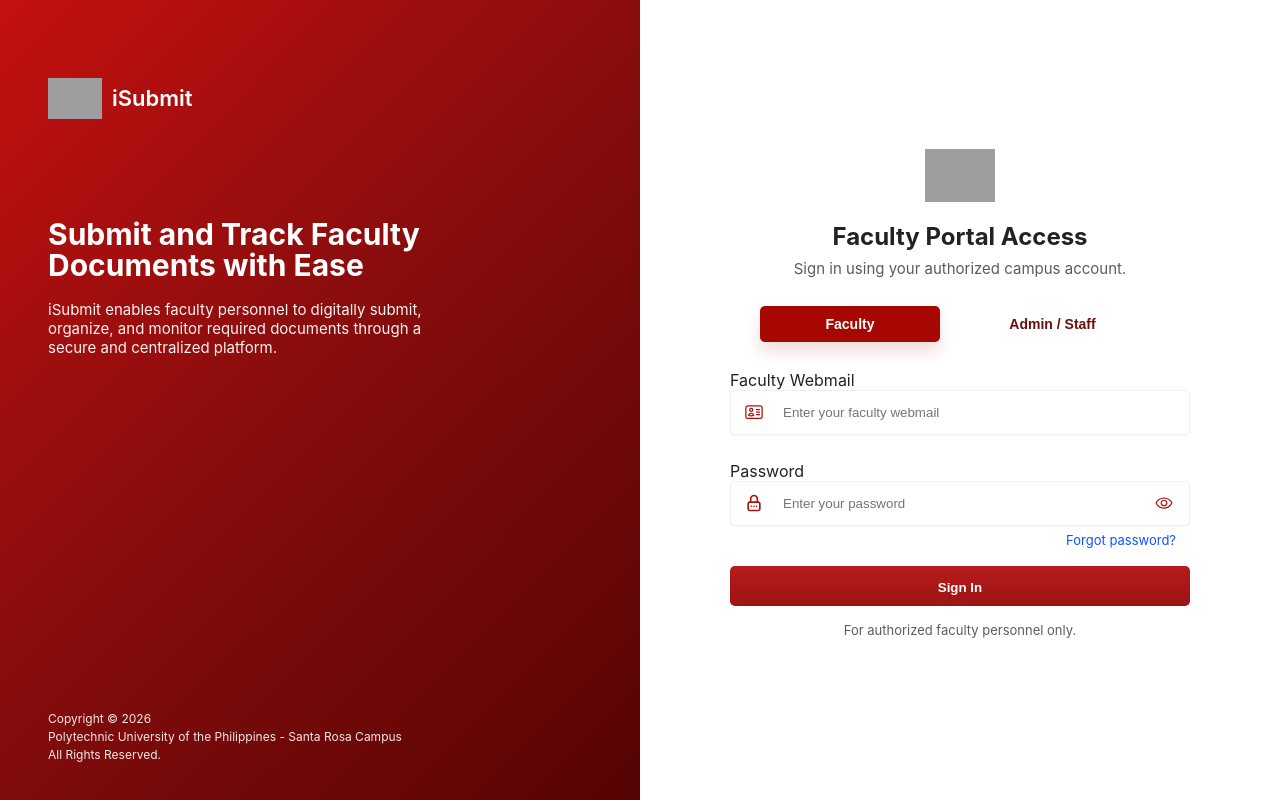
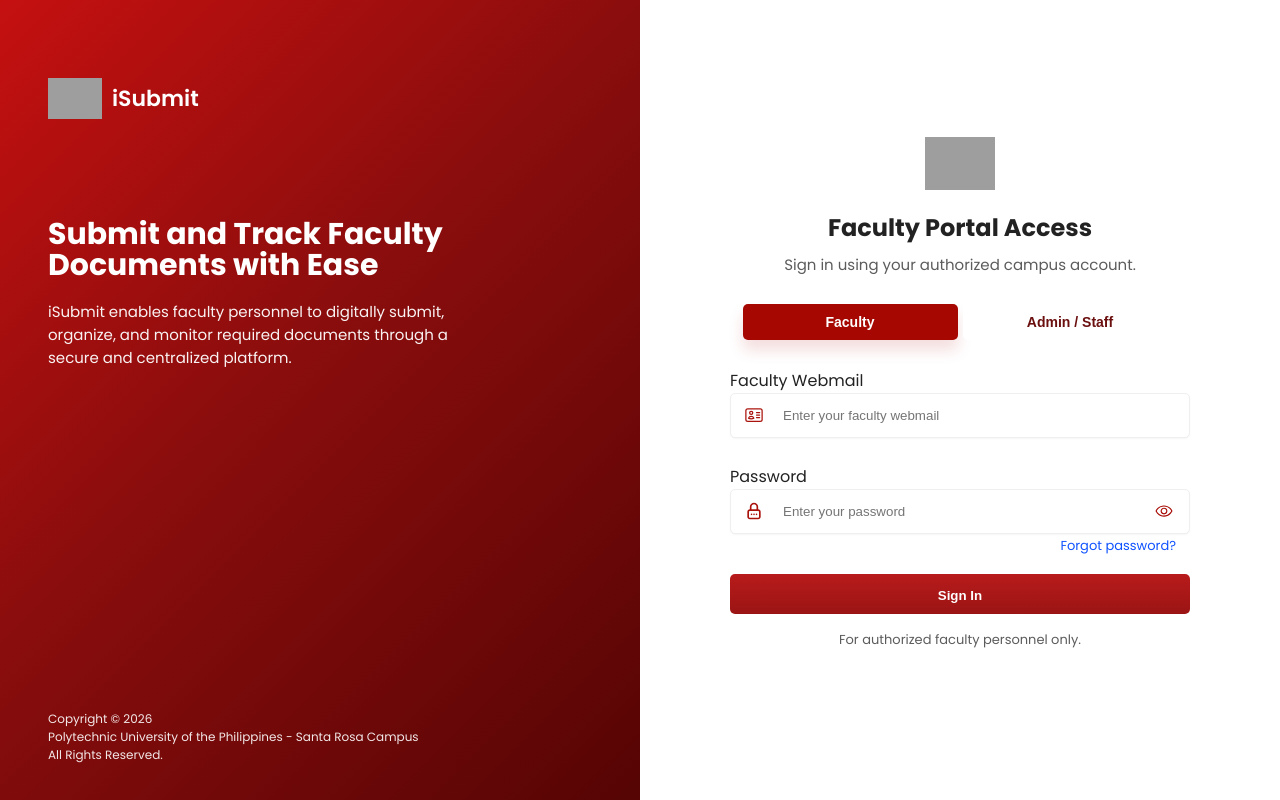
Before and after one commit to caesij/iSubmit, a Django app: page /auth/login/ in a window 1280 px wide. Run offline with Django 5.2, Linux system fonts and the light colour scheme; grey boxes are pictures that could not be loaded.

Commit message:
Minor Changes

```diff
--- a/frontend/static/css/auth.css
+++ b/frontend/static/css/auth.css
@@ -1,8 +1,10 @@
 /* Minimal auth page styles to recreate the two-column layout */
+@import url('https://fonts.googleapis.com/css2?family=Poppins:wght@400;500;600;700&display=swap');
+
 html, body {
   height: 100%;
   margin: 0;
-  font-family: -apple-system, BlinkMacSystemFont, 'Segoe UI', Roboto, 'Helvetica Neue', Arial;
+  font-family: 'Poppins', sans-serif;
   color: #222;
 }
 
@@ -120,17 +122,16 @@ html, body {
 }
 
 .role-button {
-  flex: 1 1 auto;
-  min-width: 180px;
+  min-width: 215px;
   padding: 10px 20px;
   border-radius: 5px;
   border: none;
-  background: transparent;
+  background-color: #fff;
   color: #6b0f0f;
   font-size: 14px;
   font-weight: 600;
   cursor: pointer;
-  transition: background 0.2s ease, color 0.2s ease, transform 0.2s ease;
+  transition: all 0.2s ease;
 }
 
 .role-button.active {
@@ -140,7 +141,8 @@ html, body {
 }
 
 .role-button:not(.active):hover {
-  color: #A60700;
+  background-color: #F2DAD9 !important;
+  color: #6b0f0f;
 }
 
 .form-group {
```
